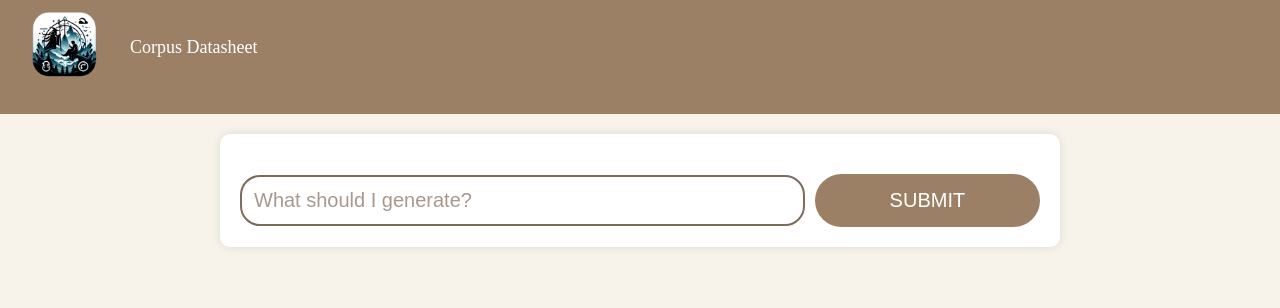
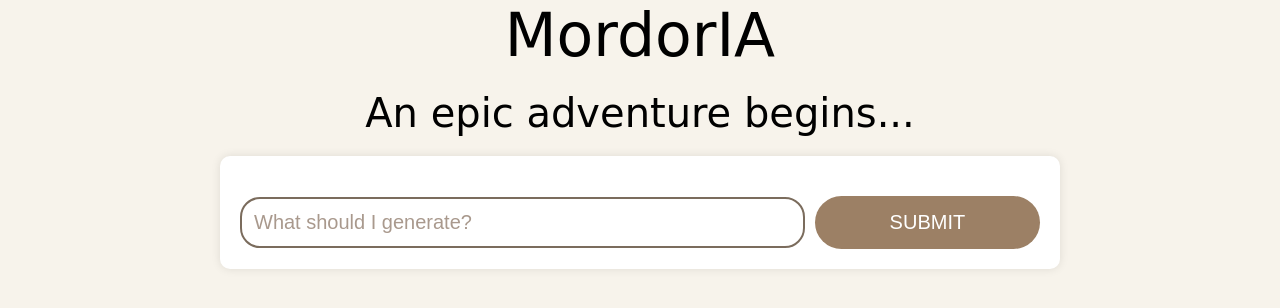
Before and after one commit to GGFlutterdev/mordorIA, a Flask app: page / in a window 1280 px wide. Shown: the top 308 px of the page. Run offline with Flask 3, Linux system fonts and the light colour scheme; parts of the project's set-up code (start-up, migrations or seed data) failed here and were passed over; some libraries are stand-ins or nearby versions.

Commit message:
Cambiato index UI

```diff
--- a/static/css/style.css
+++ b/static/css/style.css
@@ -149,3 +149,17 @@ label {
 #toggleLemmatization, #arrowLemmatization {
   cursor: pointer;
 }
+
+.header {
+  text-align: center;
+  font-family: 'MedievalFont', cursive; /* Aggiungi il font medievale desiderato */
+  font-size: 60px; /* Dimensione del font */
+  margin-bottom: 20px; /* Margine inferiore */
+}
+
+.sub-header{
+  text-align: center;
+  font-family: 'MedievalFont', cursive; /* Aggiungi il font medievale desiderato */
+  font-size: 40px; /* Dimensione del font */
+  margin-bottom: 20px; /* Margine inferiore */
+}
--- a/templates/base.html
+++ b/templates/base.html
@@ -12,18 +12,15 @@
     <link rel="icon" type="image/png" href="static/logo.png">
 </head>
 <body>
-<nav class="navbar">
-    <div class="navbar-brand">
-        <a href="/">
-            <img src="static/logo.png" alt="mordorIA Logo" height="90" width="90">
-        </a>
-    </div>
-    <div class="navbar-menu">
-        <ul>
-            <li><a href="/datasheet">Corpus Datasheet</a></li>
-        </ul>
-    </div>
-</nav>
+
+<div class="header">
+    MordorIA
+</div>
+
+<div class="sub-header">
+    An epic adventure begins...
+</div>
+
 <div class="container">
     {% block content %} {% endblock %}
 </div>
```
